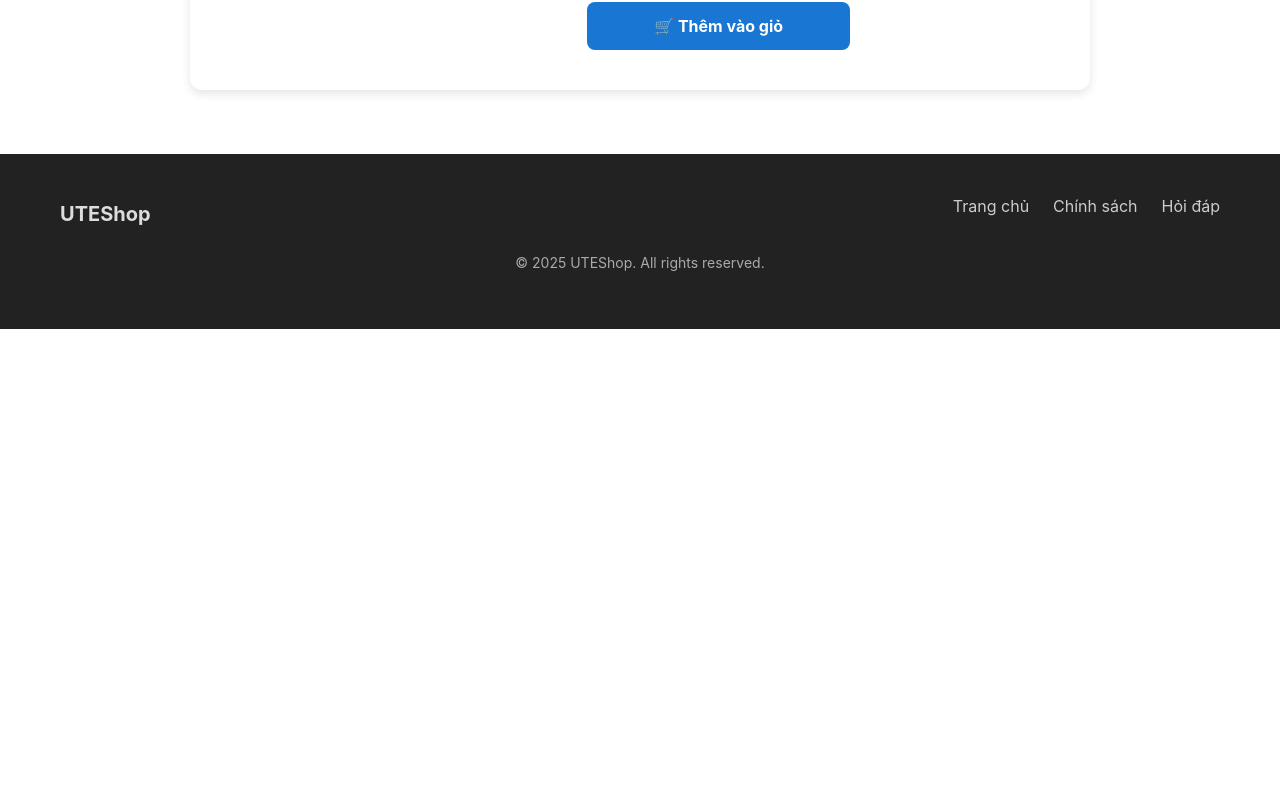
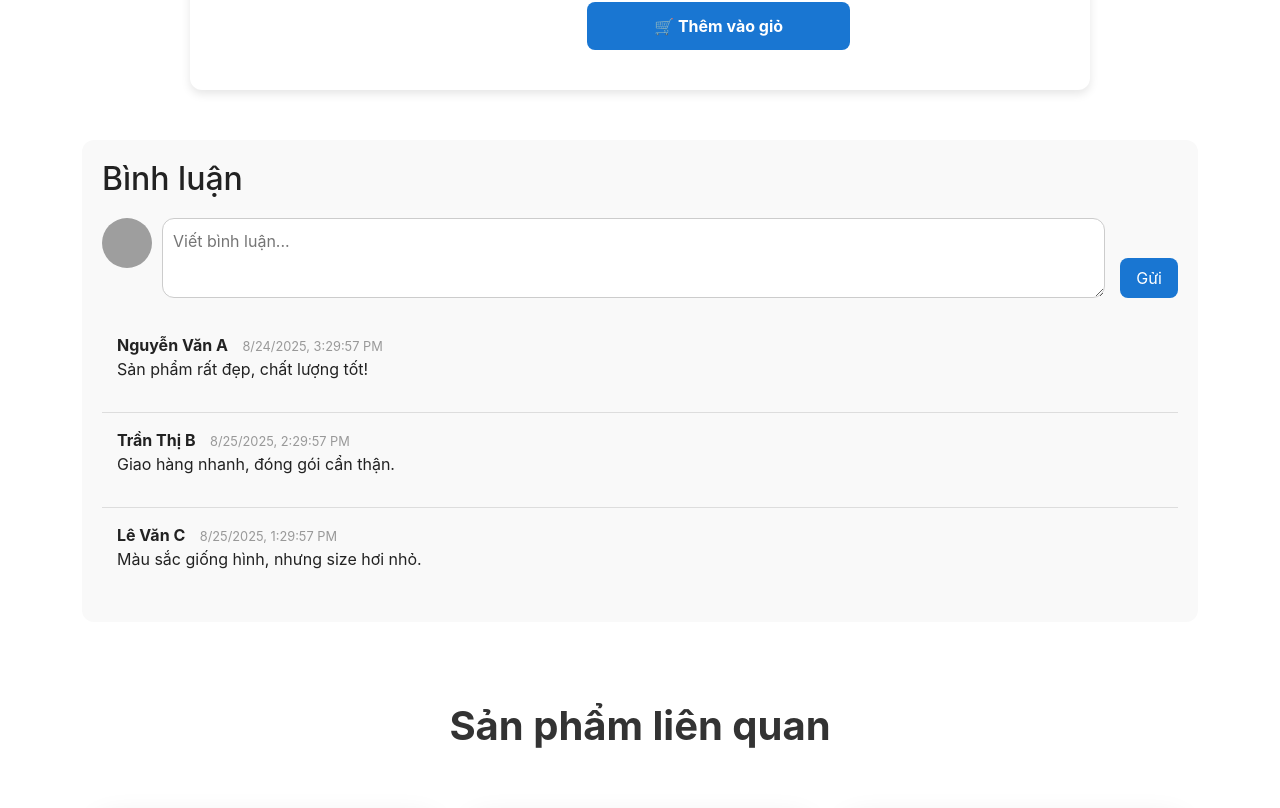
Before and after one commit to Lamriver123/fe_project_CNPMM, a React (Create React App) app: page /products/1 in a window 1280 px wide. Shown: the part 595-1403 px from the top of the page. Before the commit the page ends 924 px from the top, so only its background shows below. Built offline with nearby package versions, Linux system fonts and the light colour scheme; grey boxes are pictures that could not be loaded.

Commit message:
add comment section

```diff
--- /dev/null
+++ b/src/components/comments/CommentsSection.css
@@ -0,0 +1,72 @@
+/* Bình luận */
+.comments-section {
+  margin-top: 50px;
+  padding: 20px;
+  background: #f9f9f9;
+  border-radius: 12px;
+}
+
+.comments-section h2 {
+  margin-bottom: 20px;
+}
+
+.comment-form {
+  display: flex;
+  align-items: flex-start;
+  gap: 10px;
+  margin-bottom: 20px;
+}
+
+.comment-avatar {
+  width: 50px;
+  height: 50px;
+  border-radius: 50%;
+  object-fit: cover;
+}
+
+.comment-input {
+  flex: 1;
+  padding: 10px;
+  border-radius: 12px;
+  border: 1px solid #ccc;
+  min-height: 80px;
+  resize: vertical;
+  font-size: 1rem;
+}
+
+.btn-submit-comment {
+  background-color: #1976d2;
+  color: #fff;
+  border: none;
+  padding: 8px 16px;
+  border-radius: 8px;
+  cursor: pointer;
+  margin-left: 5px;
+  height: 40px;
+  align-self: flex-end;
+  transition: background 0.3s ease;
+}
+
+.btn-submit-comment:hover {
+  background-color: #115293;
+}
+
+
+/* Danh sách bình luận */
+.comment-list .comment-item {
+  padding: 15px;
+  border-bottom: 1px solid #ddd;
+}
+
+.comment-list .comment-item:last-child {
+  border-bottom: none;
+}
+
+.comment-item strong {
+  margin-right: 10px;
+}
+
+.comment-date {
+  font-size: 0.8rem;
+  color: #999;
+}
--- /dev/null
+++ b/src/components/comments/CommentsSetion.tsx
@@ -0,0 +1,56 @@
+  import "./CommentsSection.css";
+  const mockComments = [
+  {
+    id: 1,
+    name: "Nguyễn Văn A",
+    content: "Sản phẩm rất đẹp, chất lượng tốt!",
+    date: Date.now() - 86400000, // 1 ngày trước
+  },
+  {
+    id: 2,
+    name: "Trần Thị B",
+    content: "Giao hàng nhanh, đóng gói cẩn thận.",
+    date: Date.now() - 3600000, // 1 giờ trước
+  },
+  {
+    id: 3,
+    name: "Lê Văn C",
+    content: "Màu sắc giống hình, nhưng size hơi nhỏ.",
+    date: Date.now() - 7200000, // 2 giờ trước
+  },
+];
+
+
+export default function CommentsSection() {
+  return (
+    <div className="comments-section">
+      <h2>Bình luận</h2>
+        {/* Form bình luận */}
+        <div className="comment-form">
+        <img
+            src="https://i.pravatar.cc/50"
+            alt="avatar"
+            className="comment-avatar"
+        />
+        <textarea
+            placeholder="Viết bình luận..."
+            className="comment-input"
+        ></textarea>
+        <button type="submit" className="btn-submit-comment">
+            Gửi
+        </button>
+        </div>
+
+
+      {/* Danh sách bình luận */}
+      <div className="comment-list">
+        {mockComments.map((c) => (
+          <div key={c.id} className="comment-item">
+            <strong>{c.name}</strong> <span className="comment-date">{new Date(c.date).toLocaleString()}</span>
+            <p>{c.content}</p>
+          </div>
+        ))}
+      </div>
+    </div>
+    );
+}
--- a/src/pages/products/ProductDetailPage.tsx
+++ b/src/pages/products/ProductDetailPage.tsx
@@ -1,5 +1,8 @@
 import { useParams } from "react-router-dom";
+import CommentsSection from "../../components/comments/CommentsSetion.tsx";
+import ProductsSection from "../../components/products/ProductsSection.tsx";
 import { Product } from "../../types/Product";
+import { formatPrice } from "../../utils/format.ts";
 import "./ProductDetailPage.css";
 const mockProducts: Product[] = [
   {
@@ -98,9 +101,6 @@ const mockProducts: Product[] = [
   }
 ];
 
-// ...existing code...
-
-// ...existing code...
 
 export default function ProductDetailPage() {
   const { id } = useParams<{ id: string }>();
@@ -111,7 +111,8 @@ export default function ProductDetailPage() {
   }
 
  return (
-    <div className="product-detail-container">
+    <div>
+      <div className="product-detail-container">
       {/* Hình ảnh bên trái */}
       <div className="product-image">
         <img src={product.image} alt={product.name} />
@@ -153,5 +154,8 @@ export default function ProductDetailPage() {
         <button className="btn-add-cart">🛒 Thêm vào giỏ</button>
       </div>
     </div>
+      <CommentsSection />
+      <ProductsSection title="Sản phẩm liên quan" products={mockProducts} subtitle={""} formatPrice={formatPrice} />
+    </div>
   );
 }
```
